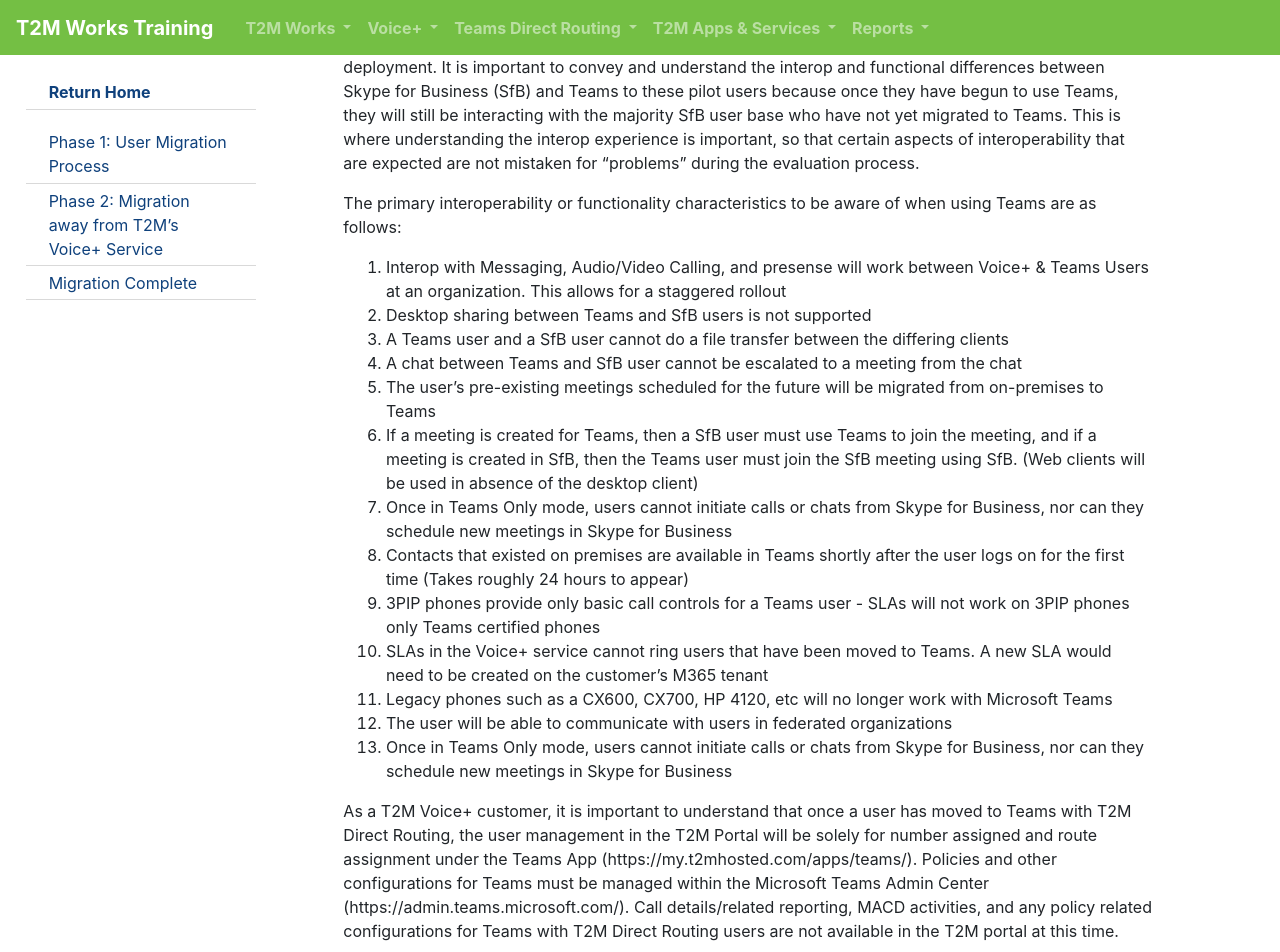
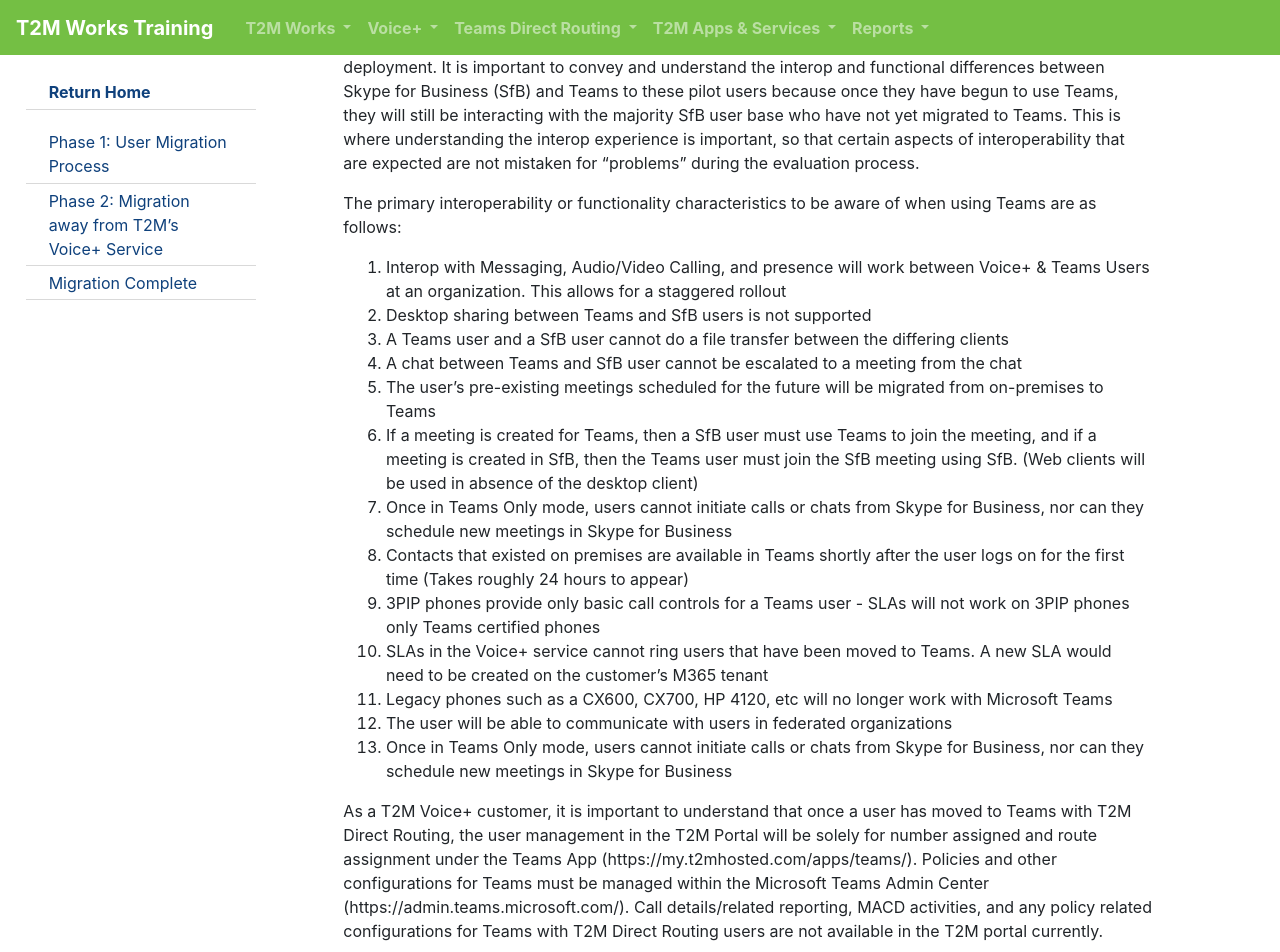
Before and after one commit to t2mdev/docs-vc, a Jekyll site: the page built from _docs/teamsmigration.md, in a window 1280 px wide and 1400 px high, scrolled down 235 px. Shown: the top 952 px of the window. Built offline with Jekyll 4.4.1, drawn with Linux system fonts in a browser that asks for light colours; some of the changed text lies outside the part shown.

Commit message:
Updated Wording in the documentation

```diff
--- a/_docs/teamsmigration.md
+++ b/_docs/teamsmigration.md
@@ -9,7 +9,7 @@
 When considering a move of the PSTN voice service to Teams, a small pilot deployment involving a select limited group of users is recommended to evaluate the experience prior to the greater company-wide deployment.  It is important to convey and understand the interop and functional differences between Skype for Business (SfB) and Teams to these pilot users because once they have begun to use Teams, they will still be interacting with the majority SfB user base who have not yet migrated to Teams.  This is where understanding the interop experience is important, so that certain aspects of interoperability that are expected are not mistaken for "problems" during the evaluation process.
 
 The primary interoperability or functionality characteristics to be aware of when using Teams are as follows:
- 1. Interop with Messaging, Audio/Video Calling, and presense will work between Voice+ & Teams Users at an organization. This allows for a staggered rollout
+ 1. Interop with Messaging, Audio/Video Calling, and presence will work between Voice+ & Teams Users at an organization. This allows for a staggered rollout
  2. Desktop sharing between Teams and SfB users is not supported
  3. A Teams user and a SfB user cannot do a file transfer between the differing clients
  4. A chat between Teams and SfB user cannot be escalated to a meeting from the chat
@@ -23,7 +23,7 @@
  12. The user will be able to communicate with users in federated organizations
  13. Once in Teams Only mode, users cannot initiate calls or chats from Skype for Business, nor can they schedule new meetings in Skype for Business
 
-As a T2M Voice+ customer, it is important to understand that once a user has moved to Teams with T2M Direct Routing, the user management in the T2M Portal will be solely for number assigned and route assignment under the Teams App (https://my.t2mhosted.com/apps/teams/). Policies and other configurations for Teams must be managed within the Microsoft Teams Admin Center (https://admin.teams.microsoft.com/). Call details/related reporting, MACD activities, and any policy related configurations for Teams with T2M Direct Routing users are not available in the T2M portal at this time.
+As a T2M Voice+ customer, it is important to understand that once a user has moved to Teams with T2M Direct Routing, the user management in the T2M Portal will be solely for number assigned and route assignment under the Teams App (https://my.t2mhosted.com/apps/teams/). Policies and other configurations for Teams must be managed within the Microsoft Teams Admin Center (https://admin.teams.microsoft.com/). Call details/related reporting, MACD activities, and any policy related configurations for Teams with T2M Direct Routing users are not available in the T2M portal currently.
 
 ## Phase 1: User Migration Process
 ### Step 1: Set AD Attributes for All Users
@@ -34,7 +34,7 @@
 | **msRTCSIP-DeploymentLocator**  |SRV:                                              |
 | **msRTCSIP-OptionFlags**        |385                                               |
 | **msRTCSIP-UserEnabled**        |TRUE                                              |
-| **msRTCSIP-PrimaryUserAddress** |sip:user@domain.com (User's SIP Address with sip: |
+| **msRTCSIP-PrimaryUserAddress** |sip:user@domain.com (User's SIP Address with sip:)|
 
 **Notes:**
  1. If these attributes do not exist in your AD today, you will need to obtain a Skype for Business Server installation ISO from T2M to extend your AD schema and then refresh Azure AD Connect's AD Schema.
```
Also changed, not shown: other parts of _docs/teamsmigration.md (+3 -3 lines), assets/bootstrap/css/bootstrap-grid.css.
